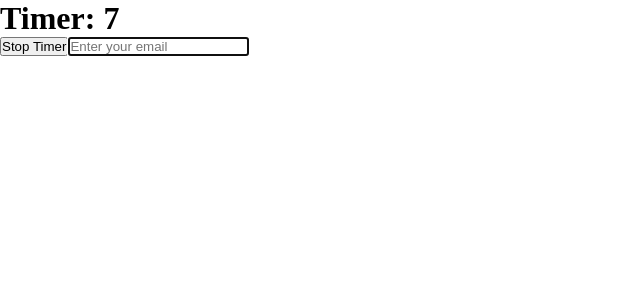
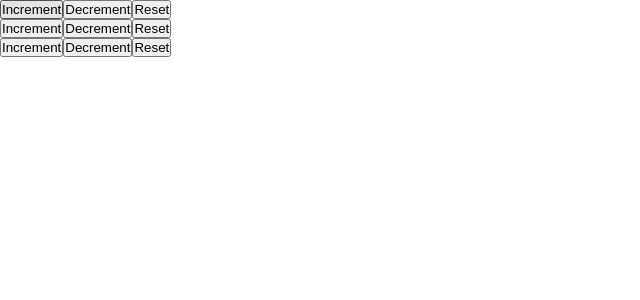
Before and after one commit to HaithamAbuDraz/react-course, a React (Vite) app: page / in a window 1280 px wide. Shown: the top 300 px of the page, without its empty margins (0-640 px from the left). Built offline with nearby package versions, Linux system fonts and the light colour scheme.

Commit message:
Render ComponentA, B, and C in App

```diff
--- a/src/App.jsx
+++ b/src/App.jsx
@@ -1,34 +1,15 @@
-import { useEffect, useRef, useState } from 'react';
+import './App.css';
+import ComponentA from './components/ComponentA';
+import ComponentB from './components/ComponentB';
+import ComponentC from './components/ComponentC';
 
 const App = () => {
-  const intervalRef = useRef(null);
-  const inputRef = useRef(null);
-
-  const [timer, setTimer] = useState(0);
-
-  useEffect(() => {
-    intervalRef.current = setInterval(() => {
-      setTimer((prev) => prev + 1);
-    }, 1000);
-
-    return () => clearInterval(intervalRef.current);
-  }, []);
-
-  useEffect(() => {
-    inputRef.current.focus();
-  }, []);
-
   return (
     <>
       <div>
-        <h1>Timer: {timer}</h1>
-        <button
-          type='button'
-          onClick={() => clearInterval(intervalRef.current)}
-        >
-          Stop Timer
-        </button>
-        <input ref={inputRef} type='email' placeholder='Enter your email' />
+        <ComponentA />
+        <ComponentB />
+        <ComponentC />
       </div>
     </>
   );
```
